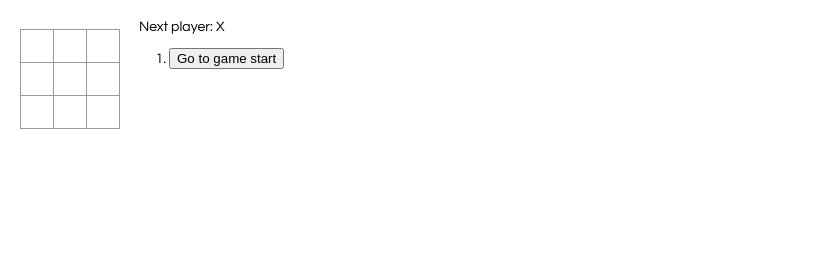
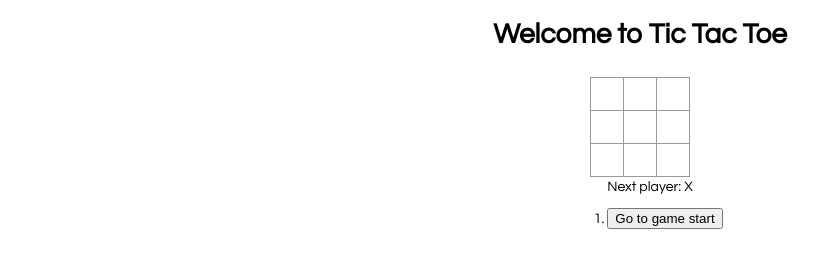
Before and after one commit to coryjbergquist/javascript-tic-tac-toe, a React app: page / in a window 1280 px wide. Shown: the whole page, without its empty margins (0-831 px from the left). Built offline with nearby package versions, Linux system fonts and the light colour scheme.

Commit message:
add title and center game board

```diff
--- a/src/index.css
+++ b/src/index.css
@@ -48,3 +48,11 @@ ol, ul {
 .game-info {
   margin-left: 20px;
 }
+
+.center-container {
+  text-align: center;
+}
+
+.inline-block {
+  display: inline-block;
+}
--- a/src/index.js
+++ b/src/index.js
@@ -105,8 +105,10 @@ class Game extends React.Component {
       }
 
       return (
-        <div className="game">
-          <div className="game-board">
+        <div class="center-container" >
+        <h1> Welcome to Tic Tac Toe </h1>
+          <div className="game inline-block">
+            <div className="game-board inline-block">
               <Board
                 squares={current.squares}
                 onClick={(i) => this.handleClick(i)}
@@ -115,6 +117,7 @@ class Game extends React.Component {
             <div className="game-info">
               <div>{status}</div>
               <ol>{moves}</ol>
+            </div>
           </div>
         </div>
       );
```
Lines whose indentation alone changed are shown as unchanged.
